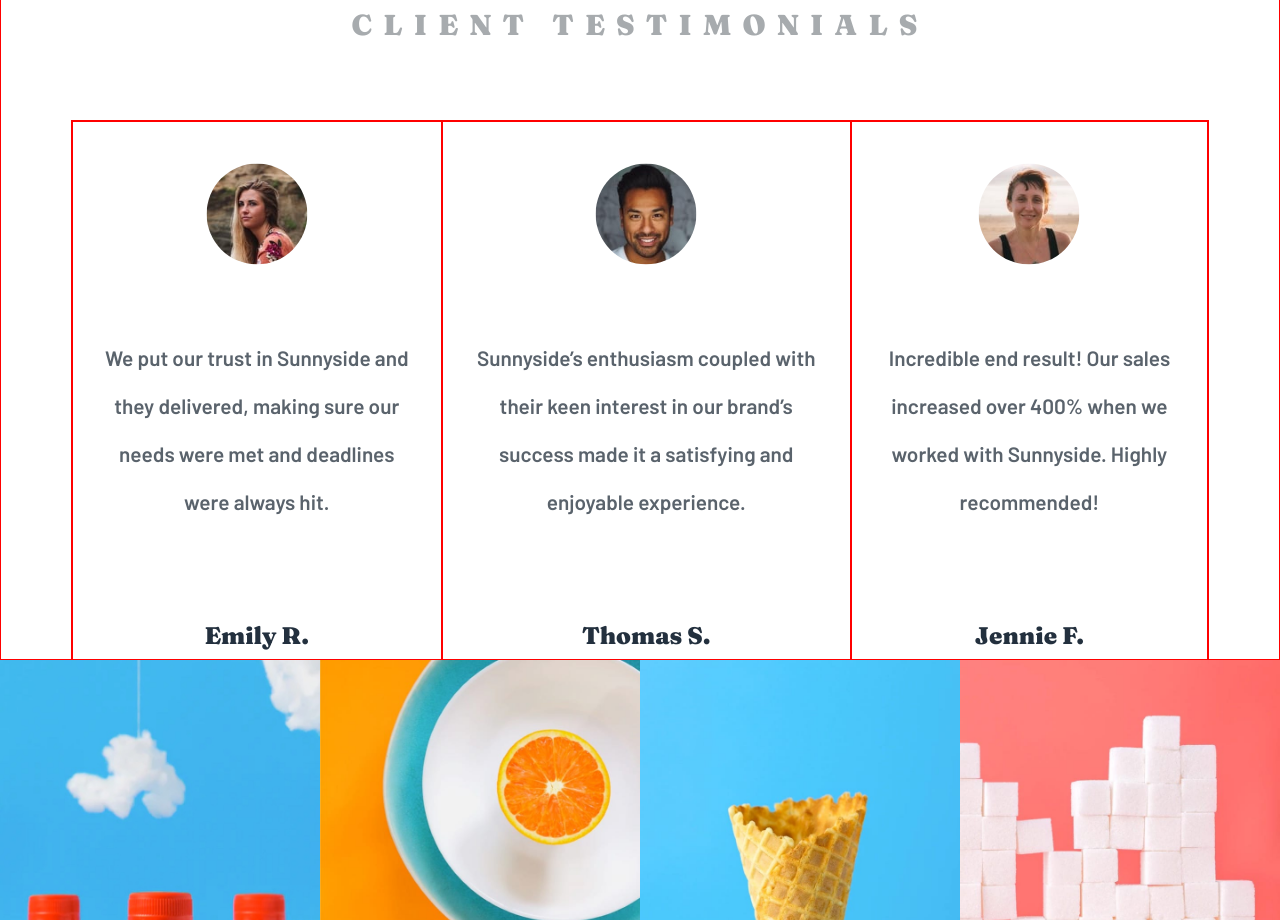
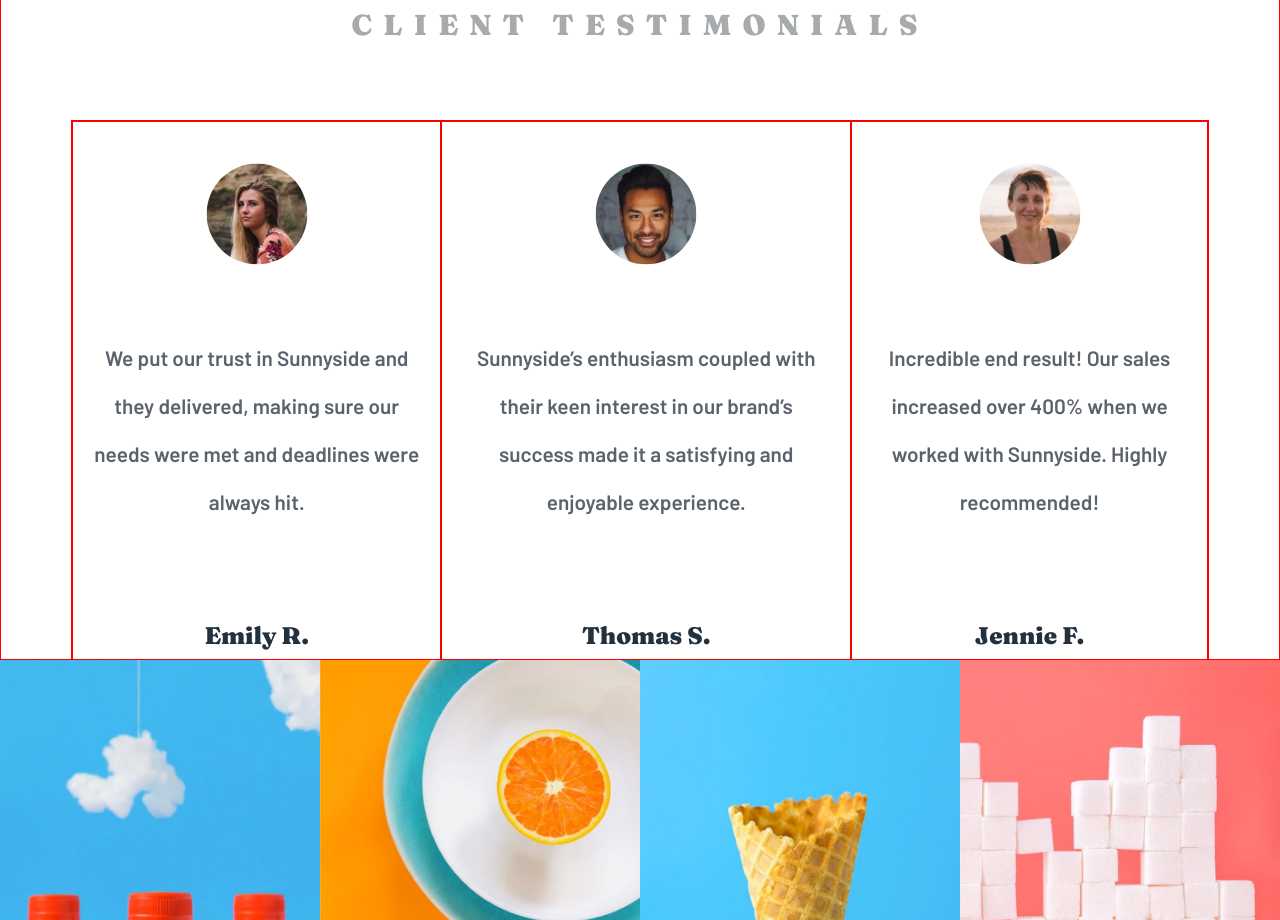
Before and after one commit to BrendoAires/sunnyday-project, a plain HTML site: page index.html in a window 1280 px wide. Shown: the part 2580-3500 px from the top of the page. Drawn offline with Linux system fonts and the light colour scheme.

Commit message:
fix bugs

```diff
--- a/css/estilo.scss
+++ b/css/estilo.scss
@@ -360,7 +360,7 @@ header{
 
         justify-content: space-between;
         align-items:center;
-        padding: 0;
+        padding: 0 0 1rem 0;
         border: 1px solid red;
 
         .client{
@@ -385,7 +385,7 @@ header{
                 font-size: 1.3rem;
                 text-align: center;
                 line-height: 3rem;
-                padding: .6rem 1.5rem 2rem 1.5rem ;
+                padding: .6rem 1.2rem 2rem 1.2rem ;
             }
 
             cite{
```
Also changed, not shown: css/estilo.css, 1 other file.
